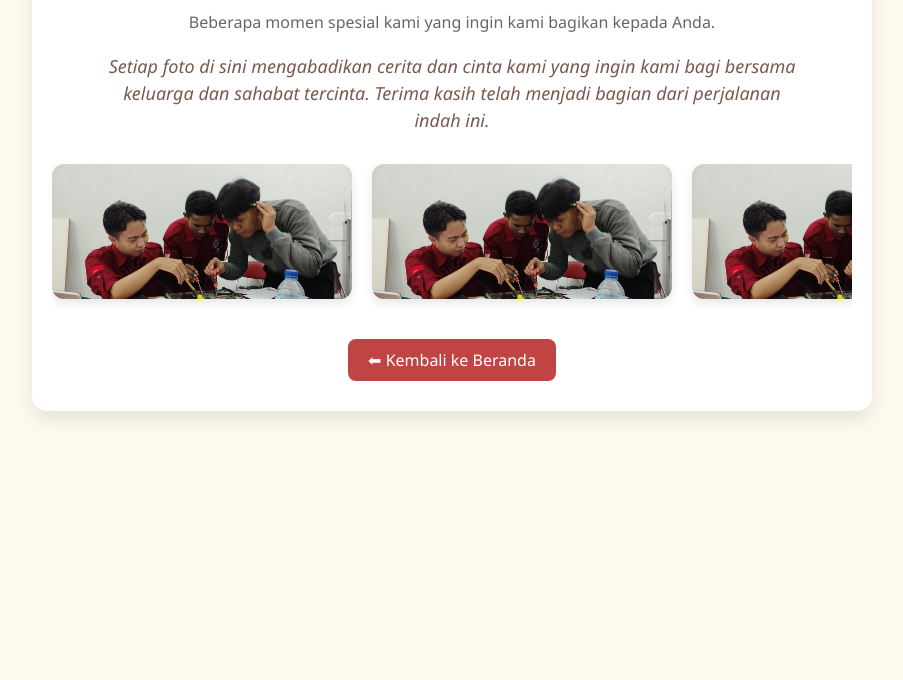
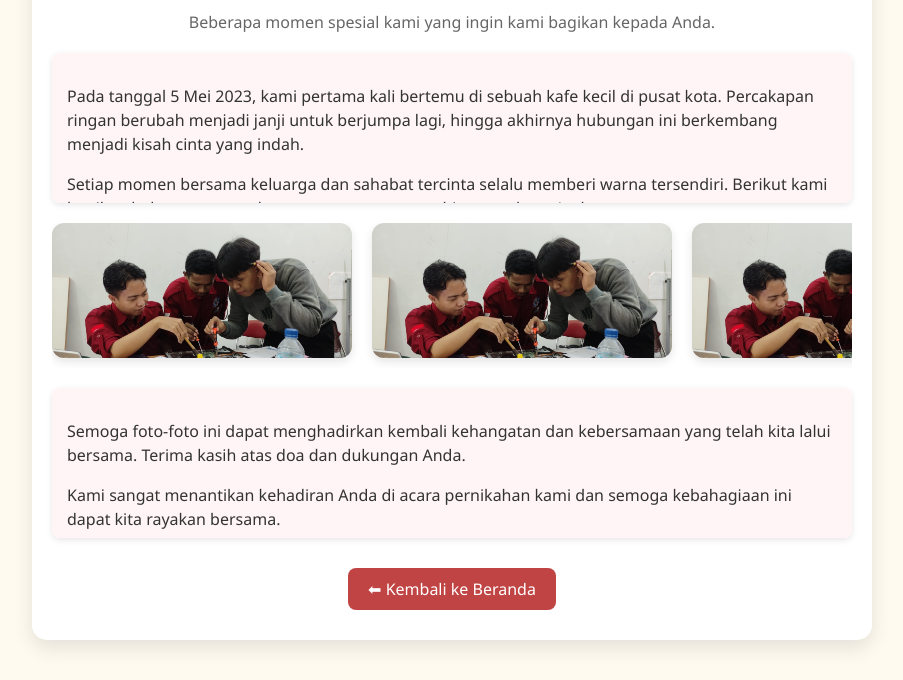
Before and after one commit to rumatela/undangan, a plain HTML site: page galeri.html in a window 1280 px wide. Shown: the part 132-812 px from the top of the page, without its empty margins (188-1091 px from the left). Drawn offline with Linux system fonts and the light colour scheme; grey boxes are pictures that could not be loaded.

Commit message:
Update galeri.html

```diff
--- a/galeri.html
+++ b/galeri.html
@@ -11,6 +11,7 @@
       font-family: 'Segoe UI', sans-serif;
       background: #fffaf0;
       color: #333;
+      position: relative;
     }
 
     .container {
@@ -18,12 +19,15 @@
       margin: 40px auto;
       padding: 20px;
       text-align: center;
+      position: relative;
+      z-index: 1;
     }
 
     h1 {
       font-size: 32px;
       color: #c14444;
       margin-bottom: 10px;
+      font-weight: bold;
     }
 
     .subtitle {
@@ -32,15 +36,16 @@
       margin-bottom: 20px;
     }
 
-    .story {
-      font-size: 18px;
-      color: #7a5a50;
-      margin-bottom: 30px;
-      font-style: italic;
+    .text-scroll {
+      max-height: 120px;
+      overflow-y: auto;
+      text-align: left;
+      background: #fff5f7;
+      padding: 15px;
+      border-radius: 8px;
+      margin-bottom: 20px;
       line-height: 1.5;
-      max-width: 700px;
-      margin-left: auto;
-      margin-right: auto;
+      box-shadow: 0 2px 6px rgba(0,0,0,0.1);
     }
 
     .icon {
@@ -55,6 +60,7 @@
       gap: 20px;
       padding-bottom: 10px;
       scroll-behavior: smooth;
+      margin-bottom: 20px;
     }
 
     .gallery-scroll::-webkit-scrollbar {
@@ -77,7 +83,7 @@
 
     .btn {
       display: inline-block;
-      margin-top: 30px;
+      margin-top: 10px;
       padding: 10px 20px;
       background-color: #c14444;
       color: white;
@@ -89,17 +95,47 @@
     .btn:hover {
       background-color: #a73232;
     }
+
+    /* Animasi bunga jatuh */
+    .falling-flower {
+      position: absolute;
+      top: 0;
+      left: 50%;
+      z-index: 0;
+      pointer-events: none;
+    }
+    .falling-flower img {
+      position: absolute;
+      top: -50px;
+      left: -50px;
+      width: 30px;
+      animation: fall 6s linear infinite;
+    }
+    @keyframes fall {
+      0% { transform: translateX(0) translateY(0); }
+      100% { transform: translateX(300px) translateY(700px); }
+    }
   </style>
 </head>
 <body>
+  <!-- Bunga jatuh animasi -->
+  <div class="falling-flower">
+    <img src="https://i.postimg.cc/fR2cfbr7/flower.png" style="animation-delay:0s;">
+    <img src="https://i.postimg.cc/fR2cfbr7/flower.png" style="animation-delay:2s;">
+    <img src="https://i.postimg.cc/fR2cfbr7/flower.png" style="animation-delay:4s;">
+  </div>
+
   <div class="container">
     <h1><span class="icon">📷</span>Galeri Kenangan</h1>
     <p class="subtitle">Beberapa momen spesial kami yang ingin kami bagikan kepada Anda.</p>
 
-    <p class="story">
-      Setiap foto di sini mengabadikan cerita dan cinta kami yang ingin kami bagi bersama keluarga dan sahabat tercinta. Terima kasih telah menjadi bagian dari perjalanan indah ini.
-    </p>
+    <!-- Paragraf scrollable di atas gallery -->
+    <div class="text-scroll">
+      <p>Pada tanggal 5 Mei 2023, kami pertama kali bertemu di sebuah kafe kecil di pusat kota. Percakapan ringan berubah menjadi janji untuk berjumpa lagi, hingga akhirnya hubungan ini berkembang menjadi kisah cinta yang indah.</p>
+      <p>Setiap momen bersama keluarga dan sahabat tercinta selalu memberi warna tersendiri. Berikut kami bagikan beberapa potret kenangan yang semoga bisa membuat Anda tersenyum.</p>
+    </div>
 
+    <!-- Gallery Scroll -->
     <div class="gallery-scroll" id="gallery">
       <img src="foto.jpg" alt="Foto 1" />
       <img src="foto.jpg" alt="Foto 2" />
@@ -108,27 +144,28 @@
       <img src="foto.jpg" alt="Foto 5" />
     </div>
 
+    <!-- Paragraf scrollable di bawah gallery -->
+    <div class="text-scroll">
+      <p>Semoga foto-foto ini dapat menghadirkan kembali kehangatan dan kebersamaan yang telah kita lalui bersama. Terima kasih atas doa dan dukungan Anda.</p>
+      <p>Kami sangat menantikan kehadiran Anda di acara pernikahan kami dan semoga kebahagiaan ini dapat kita rayakan bersama.</p>
+    </div>
+
     <a href="index.html" class="btn">⬅ Kembali ke Beranda</a>
   </div>
 
   <script>
+    // Auto-scroll gallery setiap 3 detik
     const gallery = document.getElementById("gallery");
-
     let scrollAmount = 0;
-    const slideWidth = 320; // ukuran gambar + gap
-
+    const slideWidth = 320;
     function autoScrollGallery() {
       scrollAmount += slideWidth;
       if (scrollAmount >= gallery.scrollWidth - gallery.clientWidth) {
         scrollAmount = 0;
       }
-      gallery.scrollTo({
-        left: scrollAmount,
-        behavior: "smooth"
-      });
+      gallery.scrollTo({ left: scrollAmount, behavior: "smooth" });
     }
-
-    setInterval(autoScrollGallery, 3000); // geser setiap 3 detik
+    setInterval(autoScrollGallery, 3000);
   </script>
 </body>
 </html>
```
